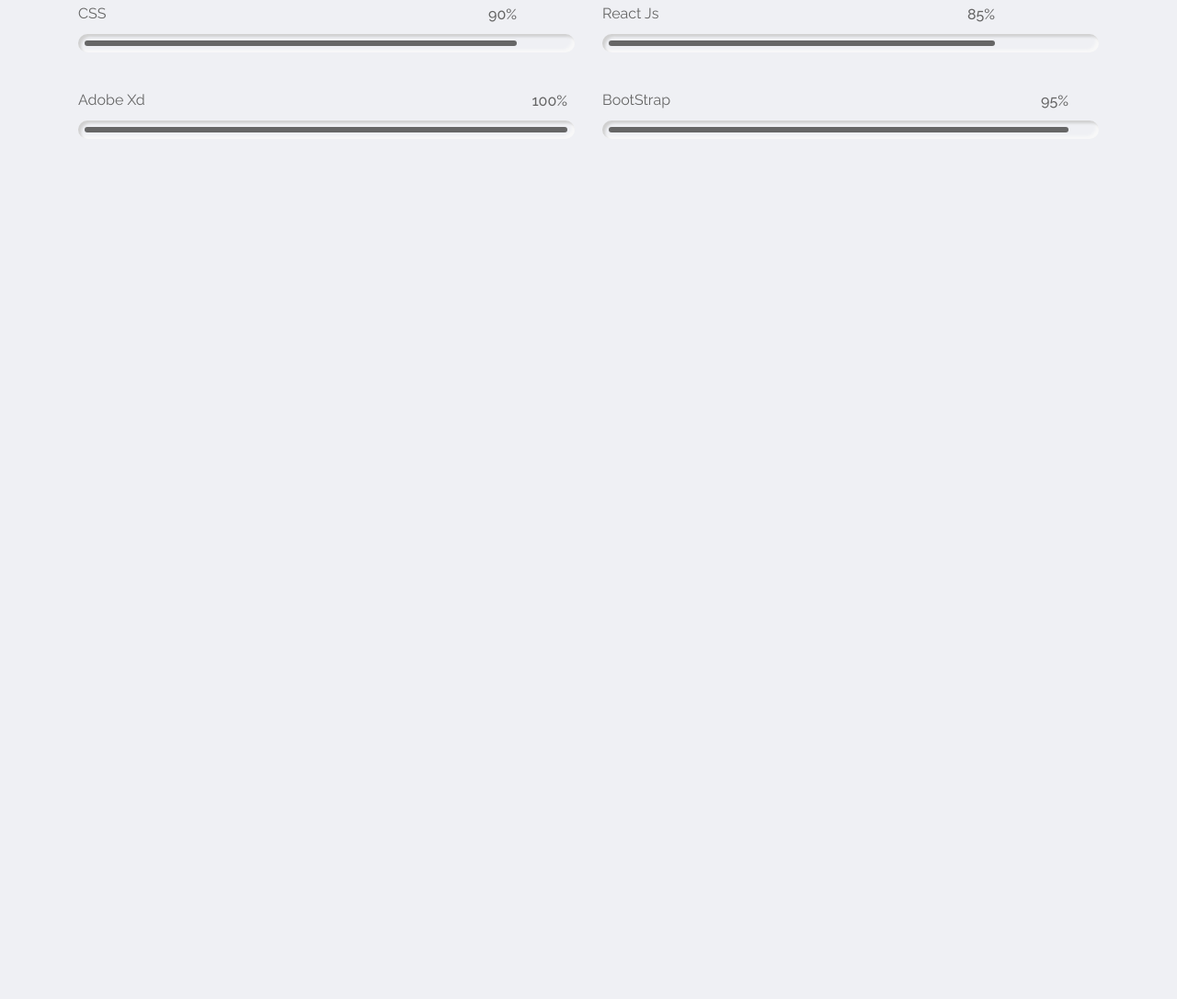
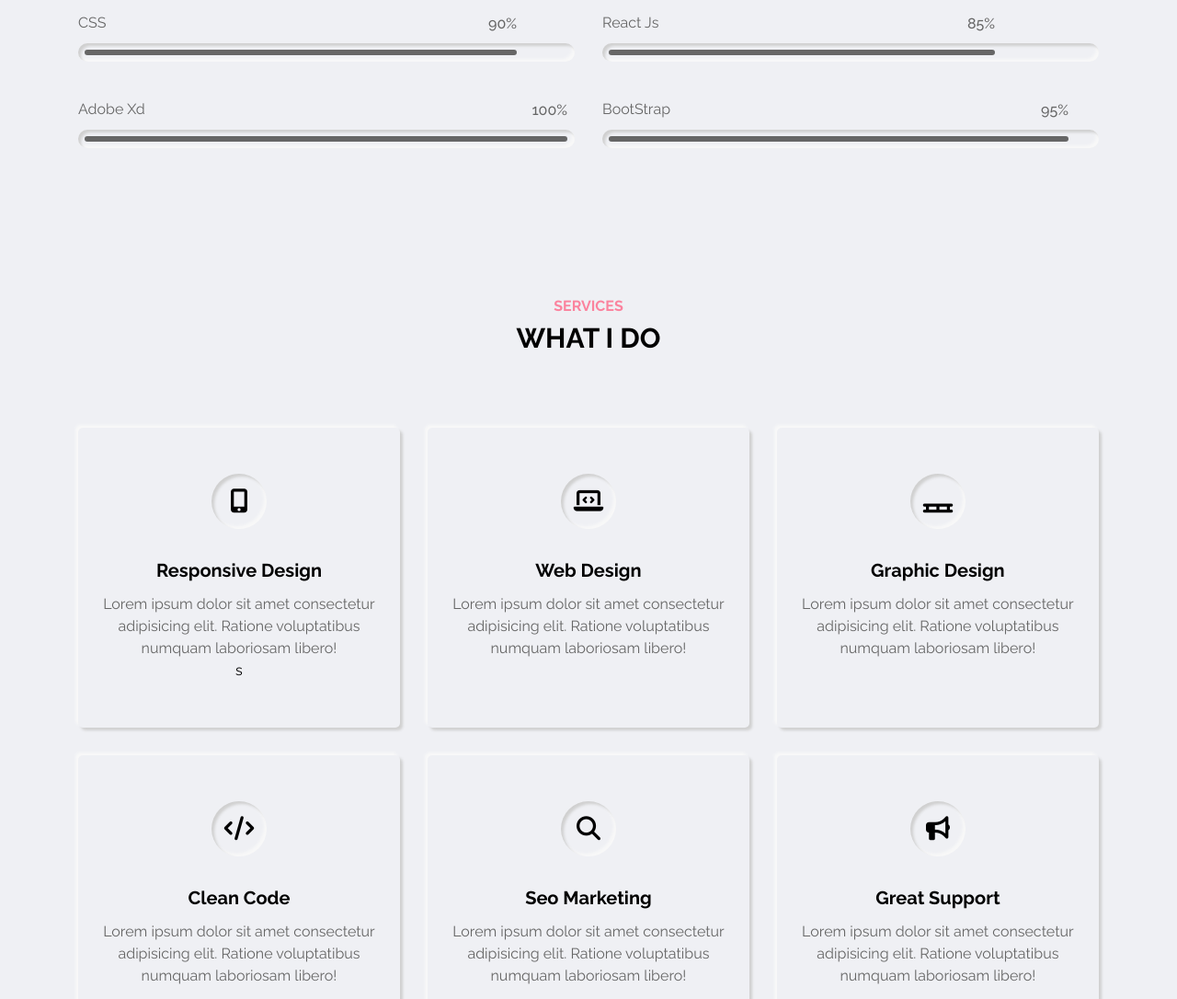
Before and after one commit to im-rihan/My-Personal-Portfolio, a plain HTML site: page index.html in a window 1280 px wide. Shown: the part 1714-2800 px from the top of the page at 92% size. Before the commit the page ends 2015 px from the top, so only its background shows below. Drawn offline with Linux system fonts and the light colour scheme.

Commit message:
Service section all html and css added

```diff
--- a/css/style.css
+++ b/css/style.css
@@ -13,6 +13,7 @@
   --outer-shadow: 3px 3px 3px #d0d0d0, -3px -3px 3px #f8f8f8;
   --outer-shadow-0: 0 0 0 #d0d0d0, 0 0 0 #f8f8f8;
   --inner-shadow: inset 3px 3px 3px #d0d0d0, inset -3px -3px 3px #f8f8f8;
+  --inner-shadow-0: inset 0 0 0 #d0d0d0, inset 0 0 0 #f8f8f8;
 }
 /* Global Styles */
 body {
@@ -451,7 +452,7 @@
 
 /* About Section Start */
 .about-section {
-  padding: 70px 0 70px;
+  padding: 80px 0 0;
   min-height: 100vh;
 }
 
@@ -710,3 +711,72 @@
   left: -60px;
 }
 /* About Section End */
+
+/* Service Section Start*/
+.service-section {
+  min-height: 100vh;
+  padding: 80px 0 80px;
+}
+.service-section .service-item {
+  flex: 0 0 33.33%;
+  max-width: 33.33%;
+  padding: 15px;
+  display: flex;
+  flex-wrap: wrap;
+}
+.service-section .service-item-inner {
+  padding: 50px 15px;
+  border-radius: 5px;
+  text-align: center;
+  width: 100%;
+}
+
+.service-section .service-item-inner .icon {
+  height: 60px;
+  width: 60px;
+  text-align: center;
+  border-radius: 50%;
+  margin: 0 auto 30px;
+  transition: all 0.3s ease;
+  display: block;
+  position: relative;
+}
+
+.service-section .service-item-inner .icon:after {
+  content: "";
+  position: absolute;
+  width: 100%;
+  height: 100%;
+  left: 0;
+  top: 0;
+  transition: all 0.3s ease;
+  border-radius: 50%;
+}
+.service-section .service-item-inner:hover .icon {
+  box-shadow: var(--inner-shadow-0);
+}
+.service-section .service-item-inner:hover .icon::after {
+  box-shadow: var(--outer-shadow);
+}
+
+.service-section .service-item-inner .icon i {
+  font-size: 26px;
+  line-height: 60px;
+  transition: all 0.3s ease;
+}
+.service-section .service-item-inner:hover .icon i {
+  color: var(--skin-color);
+}
+.service-section .service-item-inner h3 {
+  font-size: 20px;
+  font-weight: 600;
+  color: var(--text-black-900);
+  text-transform: capitalize;
+  margin: 0 0 10px;
+}
+.service-section .service-item-inner p {
+  font-size: 16px;
+  margin: 0;
+  color: var(--text-black-600);
+}
+/* Service Section End*/
--- a/index.html
+++ b/index.html
@@ -319,8 +319,92 @@
   </section>
   <!-- About Section End -->
 
-<!-- Service Section Start -->
-<!-- Service Section End -->
+  <!-- Service Section Start -->
+  <section class="service-section section">
+    <div class="container">
+      <div class="row">
+        <div class="section-title">
+          <h2 data-heading="Services">What I Do</h2>
+        </div>
+      </div>
+
+      <div class="row">
+        <!-- Service Item Start -->
+        <div class="service-item">
+          <div class="service-item-inner outer-shadow">
+            <div class="icon inner-shadow">
+              <i class="fas fa-mobile-alt    "></i>
+            </div>
+            <h3>Responsive Design</h3>
+            <p>Lorem ipsum dolor sit amet consectetur adipisicing elit. Ratione voluptatibus numquam laboriosam
+              libero!</p>
+s          </div>
+        </div>
+        <!-- Service Item End -->
+        <!-- Service Item Start -->
+        <div class="service-item">
+          <div class="service-item-inner outer-shadow">
+            <div class="icon inner-shadow">
+              <i class="fa fa-laptop-code" aria-hidden="true"></i>
+            </div>
+            <h3>Web Design</h3>
+            <p>Lorem ipsum dolor sit amet consectetur adipisicing elit. Ratione voluptatibus numquam laboriosam
+              libero!</p>
+          </div>
+        </div>
+        <!-- Service Item End -->
+        <!-- Service Item Start -->
+        <div class="service-item">
+          <div class="service-item-inner outer-shadow">
+            <div class="icon inner-shadow">
+              <i class="fas fa-pallet    "></i>
+            </div>
+            <h3>Graphic Design</h3>
+            <p>Lorem ipsum dolor sit amet consectetur adipisicing elit. Ratione voluptatibus numquam laboriosam
+              libero!</p>
+          </div>
+        </div>
+        <!-- Service Item End -->
+        <!-- Service Item Start -->
+        <div class="service-item">
+          <div class="service-item-inner outer-shadow">
+            <div class="icon inner-shadow">
+              <i class="fa fa-code" aria-hidden="true"></i>
+            </div>
+            <h3>Clean Code</h3>
+            <p>Lorem ipsum dolor sit amet consectetur adipisicing elit. Ratione voluptatibus numquam laboriosam
+              libero!</p>
+          </div>
+        </div>
+        <!-- Service Item End -->
+        <!-- Service Item Start -->
+        <div class="service-item">
+          <div class="service-item-inner outer-shadow">
+            <div class="icon inner-shadow">
+              <i class="fa fa-search" aria-hidden="true"></i>
+            </div>
+            <h3>Seo Marketing</h3>
+            <p>Lorem ipsum dolor sit amet consectetur adipisicing elit. Ratione voluptatibus numquam laboriosam
+              libero!</p>
+          </div>
+        </div>
+        <!-- Service Item End -->
+        <!-- Service Item Start -->
+        <div class="service-item">
+          <div class="service-item-inner outer-shadow">
+            <div class="icon inner-shadow">
+              <i class="fa fa-bullhorn" aria-hidden="true"></i>
+            </div>
+            <h3>Great Support</h3>
+            <p>Lorem ipsum dolor sit amet consectetur adipisicing elit. Ratione voluptatibus numquam laboriosam
+              libero!</p>
+          </div>
+        </div>
+        <!-- Service Item End -->
+      </div>
+    </div>
+  </section>
+  <!-- Service Section End -->
 
 
 
```
